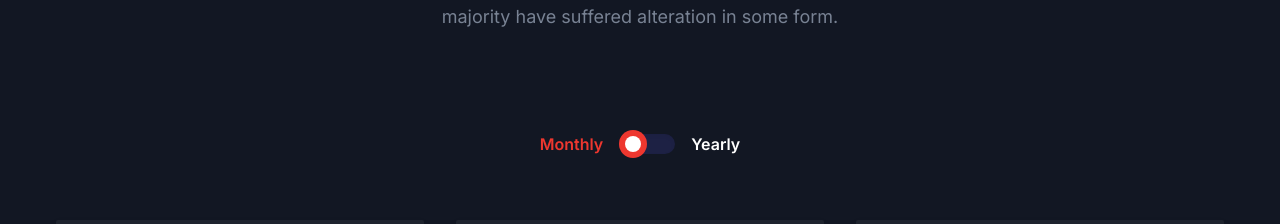
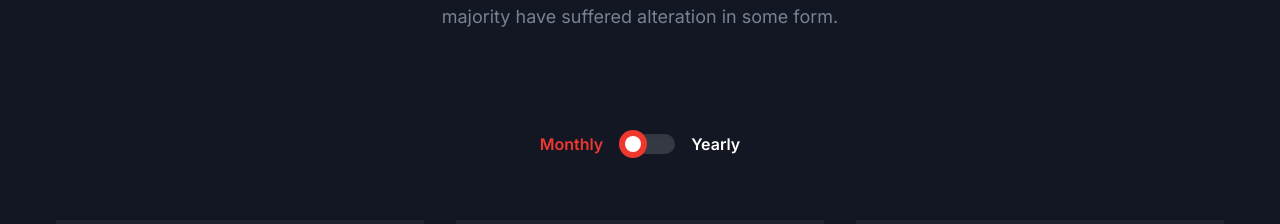
Before and after one commit to gl-ensias-community/gl-ensias, a Next.js app: page / in a window 1280 px wide. Shown: the part 5163-5387 px from the top of the page. Built offline with nearby package versions, Linux system fonts and the light colour scheme.

Commit message:
change switch button bg color

```diff
--- a/src/components/Pricing/index.tsx
+++ b/src/components/Pricing/index.tsx
@@ -34,7 +34,7 @@ const Pricing = () => {
               className="flex cursor-pointer items-center"
             >
               <div className="relative">
-                <div className="h-5 w-14 rounded-full bg-[#1D2144] shadow-inner"></div>
+                <div className="h-5 w-14 rounded-full bg-[#353943] shadow-inner"></div>
                 <div
                   className={`${
                     isMonthly ? "" : "translate-x-full"
```
